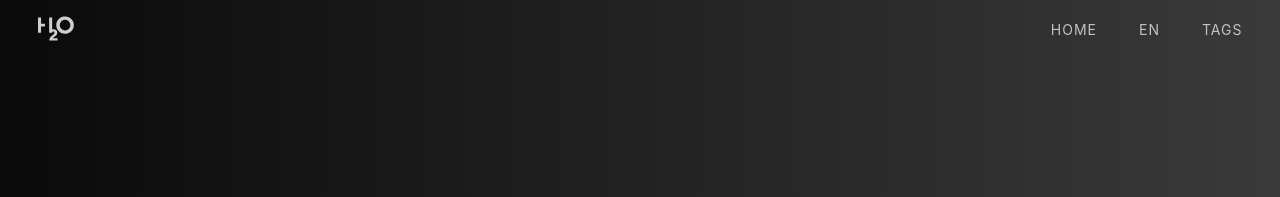
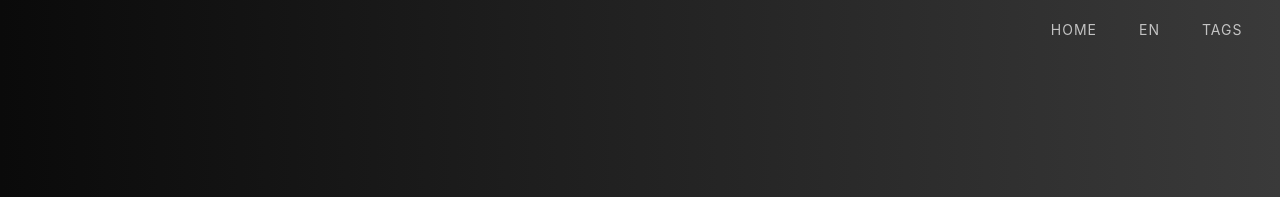
Before and after one commit to kirinzer/kirinzer.github.io, a Jekyll site: the page built from index.html, in a window 1280 px wide. Shown: the top 197 px of the page. Built offline with Jekyll 4.4.1, drawn with Linux system fonts in a browser that asks for light colours; nearby versions of some CDN libraries; the list of posts is cut into pages by our own code; a style sheet for code colours, icons or effects is not loaded.

Commit message:
Remove logo area

```diff
--- a/_includes/header.html
+++ b/_includes/header.html
@@ -1,7 +1,7 @@
 <header class="g-header">
-    <div class="g-logo">
+    <!-- <div class="g-logo">
       <a href="{{ "/" | relative_url }}"></a>
-    </div>
+    </div> -->
     <i id="menu-toggle" class="iconfont icon-menu"></i>
     <nav class="g-nav">
       <ul>
--- a/dev/sass/common.scss
+++ b/dev/sass/common.scss
@@ -19,7 +19,7 @@
         margin-left: 2%;
         width: 60px;
         height: $g-header-h;
-        background: url('../icons/logo.svg') no-repeat center;
+        // background: url('../icons/logo.svg') no-repeat center;
         background-size: 100% 100%;
         opacity: .8;
         transition: all .2s;
```
